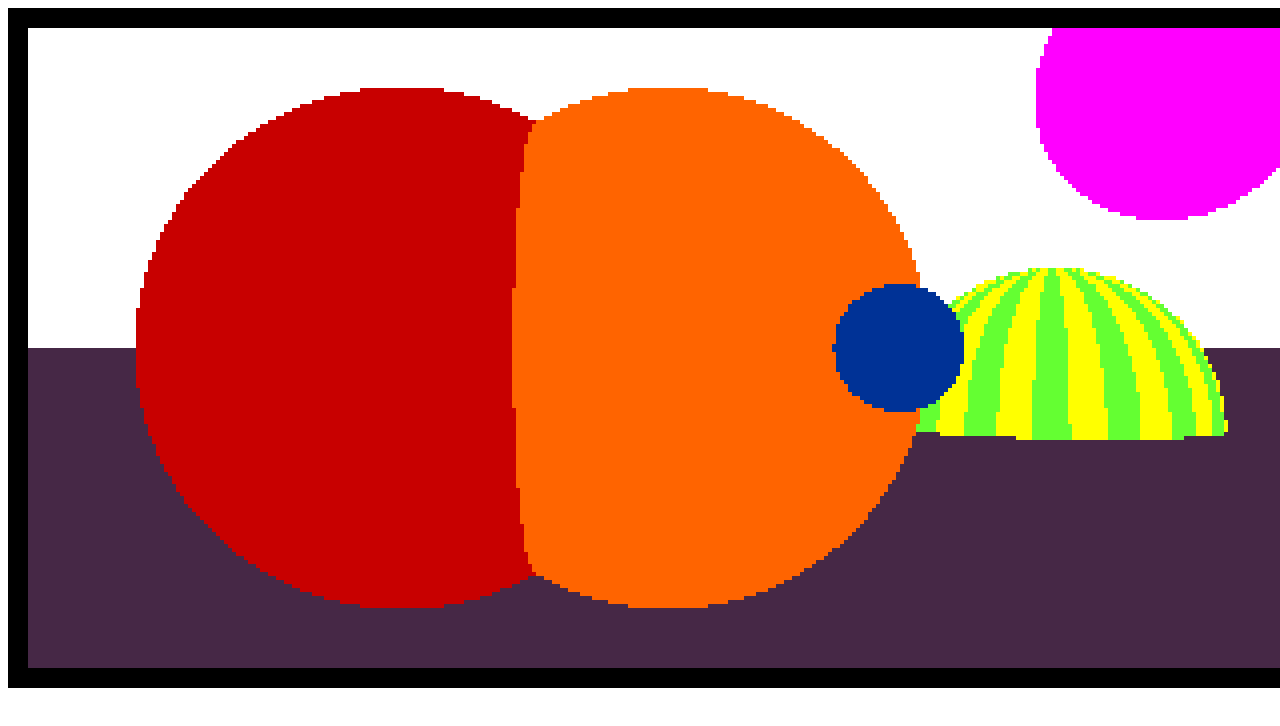
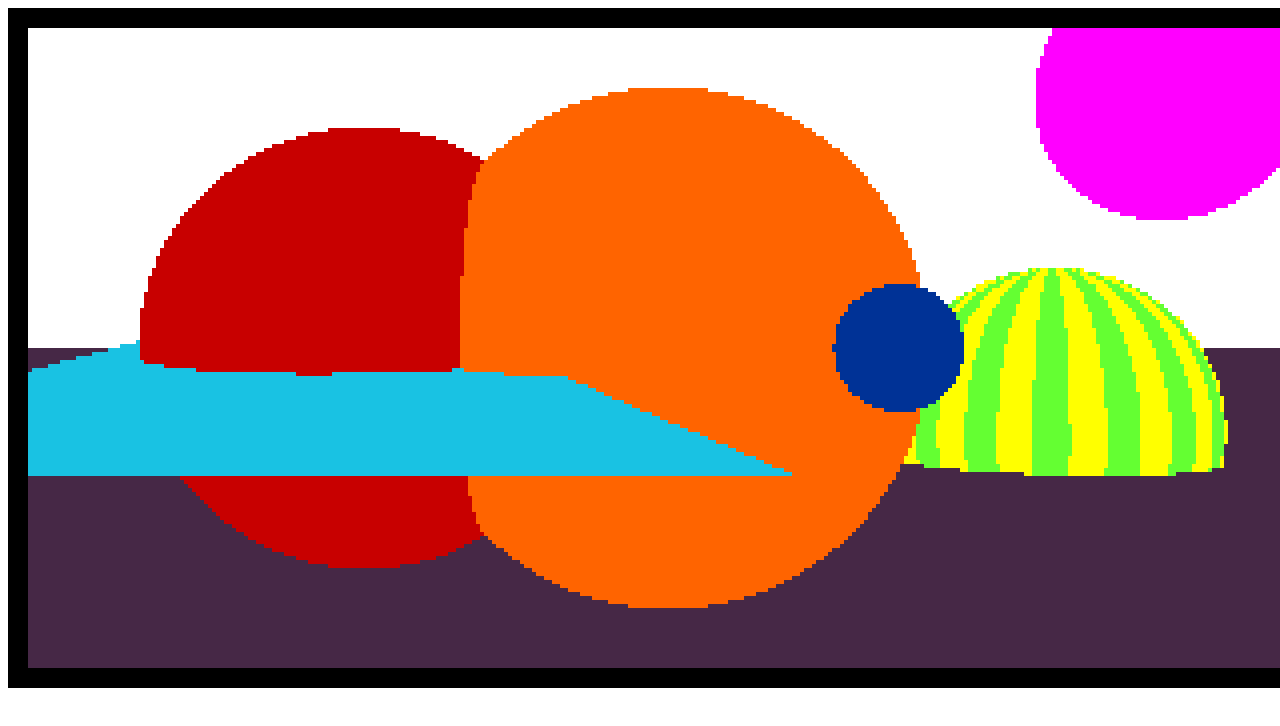
Before and after one commit to Cin316/WebRayTracer, a plain HTML site: page index.html in a window 1280 px wide. Shown: the top 726 px of the page. Drawn offline with Linux system fonts and the light colour scheme.

Commit message:
Added Triangle support!

```diff
--- a/index.html
+++ b/index.html
@@ -9,6 +9,7 @@
 	<script src="objects/Geometries/Geometry.js"></script>
 	<script src="objects/Geometries/Plane.js"></script>
 	<script src="objects/Geometries/Sphere.js"></script>
+	<script src="objects/Geometries/Triangle.js"></script>
 	<script src="objects/Screen.js"></script>
 	<script src="objects/Vector.js"></script>
 
--- a/objects/Geometries/Plane.js
+++ b/objects/Geometries/Plane.js
@@ -1,4 +1,3 @@
-
 class Plane extends Geometry {
 
 	// A ColorFunction takes a Vector position (and a reference to this) and returns the Color of a collision with that position.
@@ -6,6 +5,11 @@ class Plane extends Geometry {
 
 	// Vector normalVector;
 	// Vector pointInPlane;
+
+	// Three points which are in the Plane:
+	// Vector p1;
+	// Vector p2;
+	// Vector p3;
 	// obj can be either a Color or a ColorFunction.
 	constructor(p1, p2, p3, obj) {
 		super();
--- /dev/null
+++ b/objects/Geometries/Triangle.js
@@ -0,0 +1,56 @@
+class Triangle extends Plane {
+
+	// Three points which bound the Triangle:
+	// Vector p1;
+	// Vector p2;
+	// Vector p3;
+	// obj can be either a Color or a ColorFunction.
+	constructor(p1, p2, p3, obj) {
+		super(p1, p2, p3, obj);
+		this.p1 = p1;
+		this.p2 = p2;
+		this.p3 = p3;
+	}
+
+	// Vector ray; // The direction the ray is travelling.
+	// Vector source; // The point from which the ray comes.  Usually the position of the camera.
+	// Evaluate a hit using the given ray.
+	// Returns: Contact
+	evaluateHit(ray, source) {
+		let superHit = super.evaluateHit(ray, source);
+		if (superHit.isHit) {
+			let hitLocation = source.add(ray.scalarMult(superHit.distance));
+			if (this.pointIsInThisTriangle(hitLocation)) {
+				return superHit;
+			} else {
+				return new Contact(false);
+			}
+		} else {
+			return superHit;
+		}
+	}
+
+	// Vector point;
+	// Returns: boolean
+	pointIsInThisTriangle(point) {
+		// Uses a change of basis to determine if the point is inside this triangle.
+		// Explanation can be found here: http://blackpawn.com/texts/pointinpoly/
+		let v0 = this.p3.sub(this.p1);
+		let v1 = this.p2.sub(this.p1);
+		let v2 = point.sub(this.p1);
+
+		let dot00 = v0.dot(v0);
+		let dot01 = v0.dot(v1);
+		let dot02 = v0.dot(v2);
+		let dot11 = v1.dot(v1);
+		let dot12 = v1.dot(v2);
+
+		let invDenom = 1 / (dot00 * dot11 - dot01 * dot01);
+		let u = (dot11 * dot02 - dot01 * dot12) * invDenom;
+		let v = (dot00 * dot12 - dot01 * dot02) * invDenom;
+
+		// Check if point is in triangle
+		return (u >= 0) && (v >= 0) && (u + v < 1);
+	}
+
+}
--- a/rayTracer.js
+++ b/rayTracer.js
@@ -37,14 +37,16 @@ function main() {
 
 	var sphere = new Sphere(new Vector(1, 10, 0), 2, new Color(255, 100, 0));
 	environment.geometries.push(sphere);
-	var sphere2 = new Sphere(new Vector(-1.0, 10, 0), 2, function(point, that) { return new Color(200,0,0);});
+	var sphere2 = new Sphere(new Vector(-1.3, 10, 0), 1.7, function(point, that) { return new Color(200,0,0);});
 	environment.geometries.push(sphere2);
 	var sphere3 = new Sphere(new Vector(1.9, 5, 0), 0.25, new Color(0, 50, 150));
 	environment.geometries.push(sphere3);
 	var sphere4 = new Sphere(new Vector(40, 100, 20), 10, new Color(255, 0, 255));
 	environment.geometries.push(sphere4);
-	var plane = new Plane(new Vector(0,0,-5), new Vector(0,1,-5), new Vector(1,0,-5), new Color(70, 40, 70));
+	var plane = new Plane(new Vector(0,0,-7), new Vector(0,1,-7), new Vector(1,0,-7), new Color(70, 40, 70));
 	environment.geometries.push(plane);
+	var triangle = new Triangle(new Vector(-4,20,1), new Vector(-3,5,-0.5), new Vector(1.5,5,-0.5), new Color(25, 194, 227));
+	environment.geometries.push(triangle);
 
 	var checkeredSphere = new Sphere(new Vector(25, 80, -5), 10, function(point, that) {
 		let azimuthalAngle = that.pointToAzimuthalAngle(point);
```
